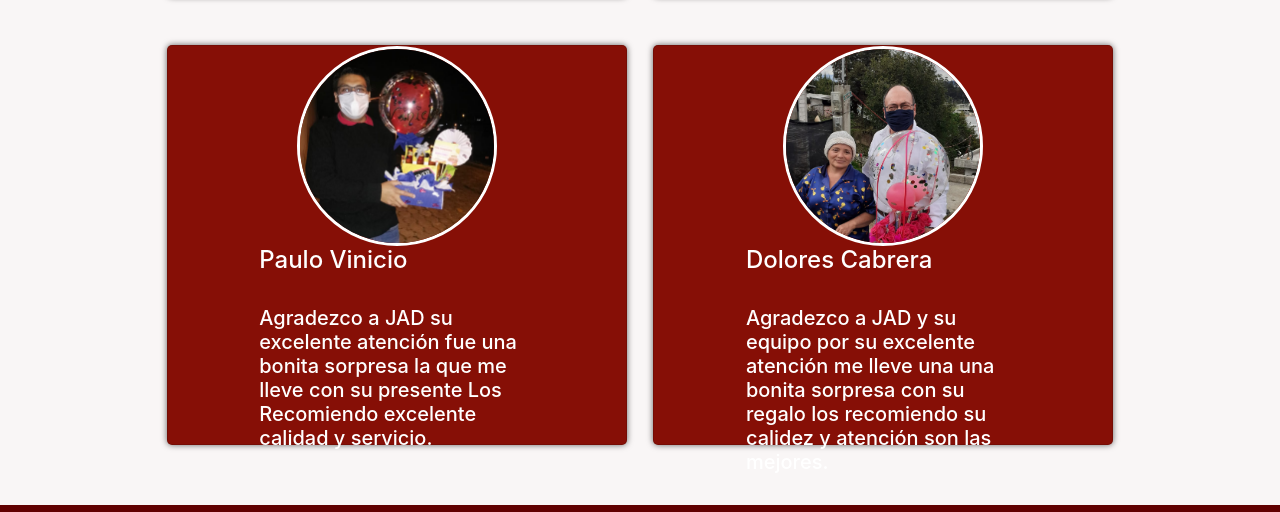
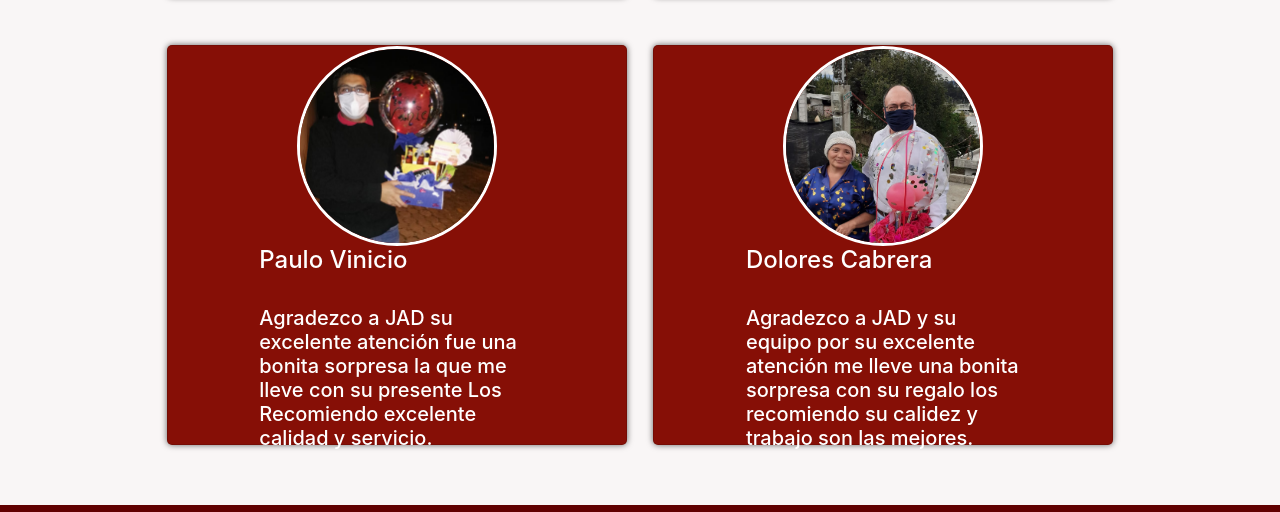
Before and after one commit to ecabrera98/JAD-DELICIAS-Y-ALGO-MAS, a plain HTML site: page index.html in a window 1280 px wide. Shown: the part 3651-4163 px from the top of the page. Drawn offline with nearby package versions, Linux system fonts and the light colour scheme; a script that the page names is missing.

Commit message:
Update index.html

```diff
--- a/index.html
+++ b/index.html
@@ -225,8 +225,8 @@
                             <h4>Dolores Cabrera</h4>
                             </br>
                             <h5>Agradezco a JAD y su equipo por su excelente atención
-                                me lleve una una bonita sorpresa con su regalo
-                                los recomiendo su calidez y atención son las mejores.
+                                me lleve una bonita sorpresa con su regalo
+                                los recomiendo su calidez y trabajo son las mejores.
                             </h5>
                         </div>
                     </div>
```
